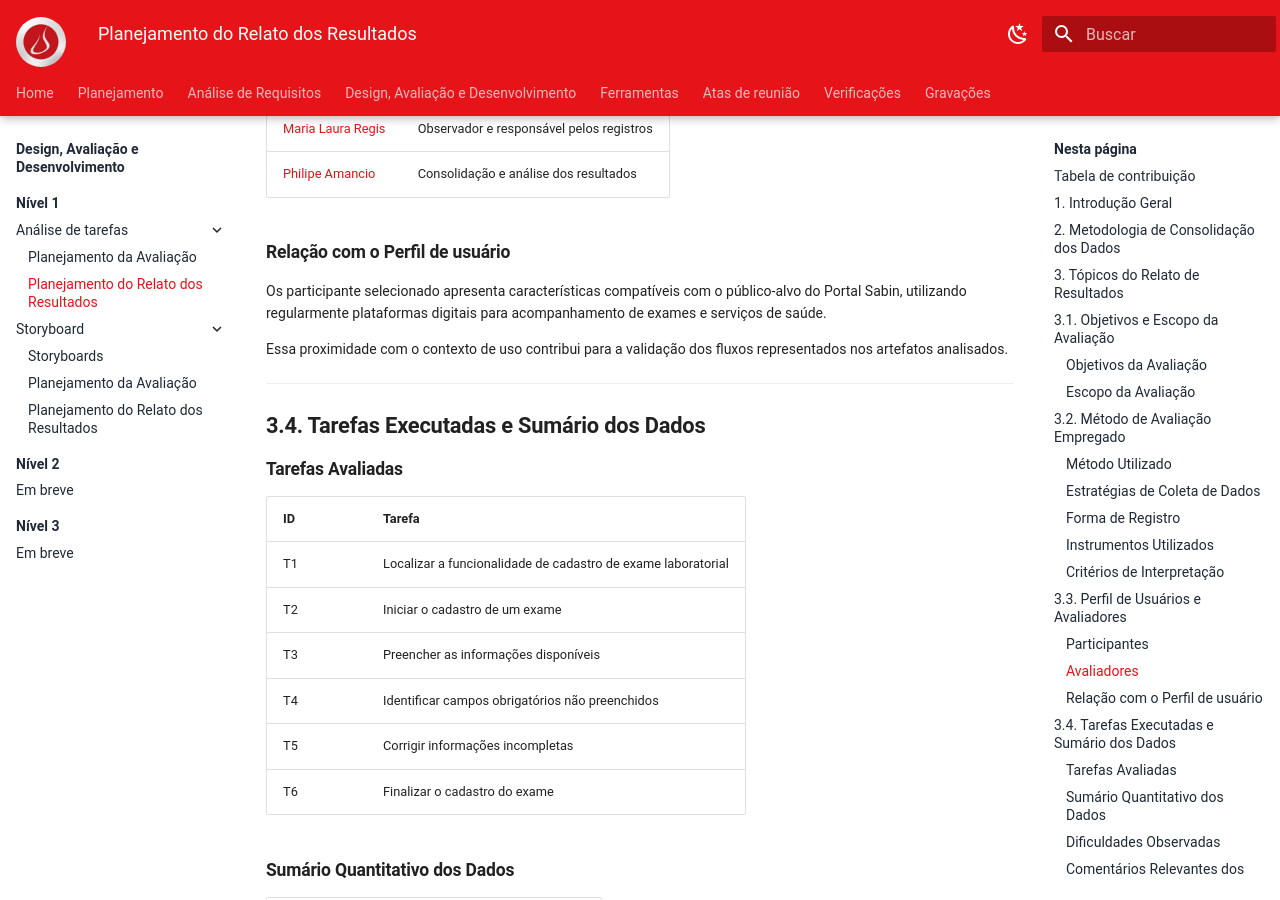
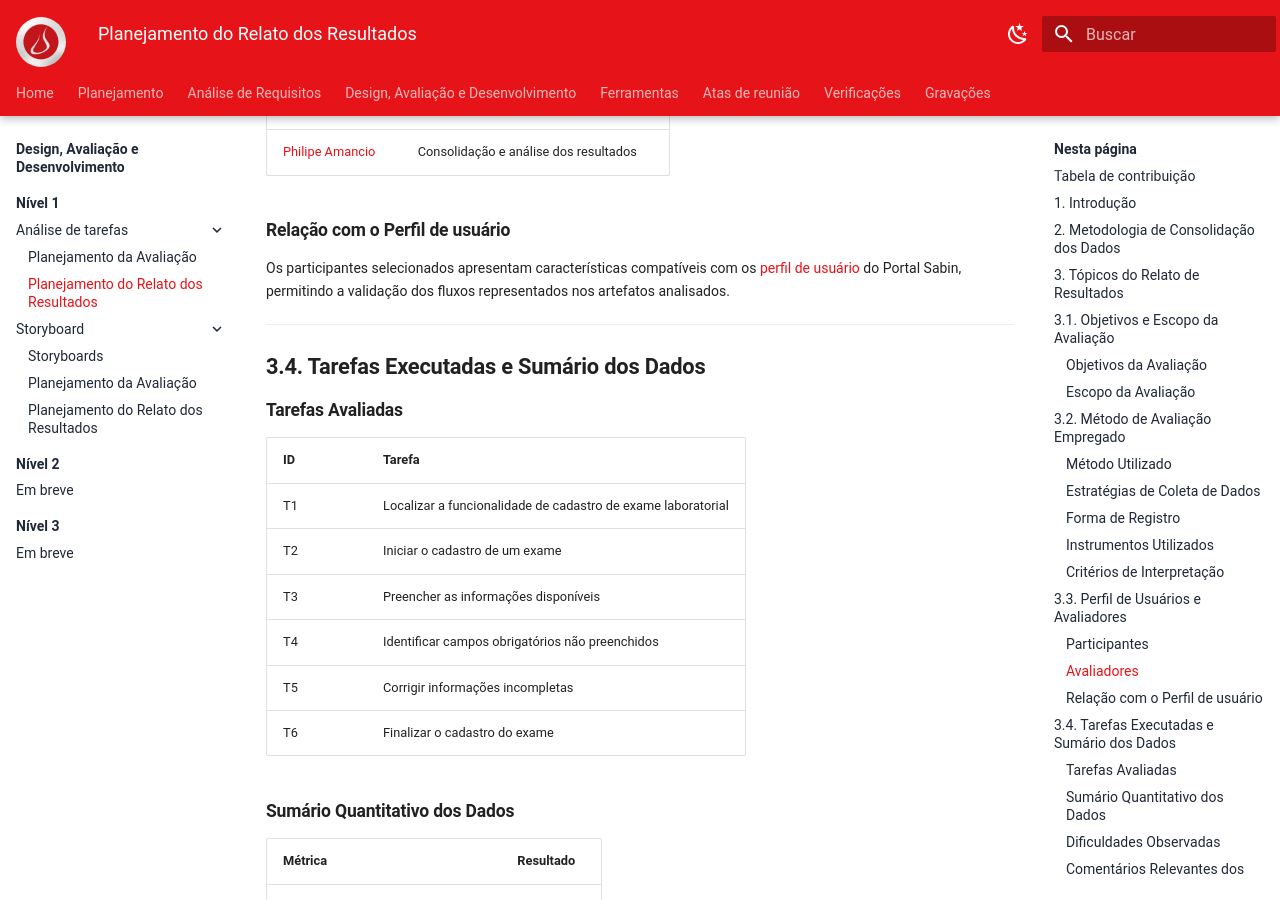
Before and after one commit to Interacao-Humano-Computador/2026.1-Grupo07, an MkDocs documentation site: the page built from docs/AvaliacaoDesenvolvimento/Nivel01/AnaliseDeTarefas/PlanejamentoDosResultados.md, in a window 1280 px wide and 900 px high, scrolled down 2944 px. Built offline with MkDocs 1.6.1 and Material for MkDocs 9.7.7, drawn with Linux system fonts in a browser that asks for light colours; some of the changed text lies outside the part shown.

Commit message:
docs: little fix

```diff
--- a/docs/AvaliacaoDesenvolvimento/Nivel01/AnaliseDeTarefas/PlanejamentoDosResultados.md
+++ b/docs/AvaliacaoDesenvolvimento/Nivel01/AnaliseDeTarefas/PlanejamentoDosResultados.md
@@ -7,7 +7,7 @@
 
 ---
 
-## 1. Introdução Geral
+## 1. Introdução
 
 Este documento tem como objetivo definir o planejamento e a estrutura padronizada para o relato dos resultados da avaliação de Análise de Tarefas do Portal Sabin. O intuito é garantir que, após a coleta empírica de dados, todos os avaliadores da equipe sigam a mesma metodologia de consolidação e interpretação das informações obtidas durante as sessões de avaliação <span class="hover-image">(BARBOSA; SILVA, 2021, p. 279).<sup class="Print">[PRINT]</sup><img class= "img" src="../../../../assets/topicos-relato-p279.png"> </span>
 
@@ -46,10 +46,9 @@
 Nesta seção deve ser descrito o escopo da avaliação realizada, especificando:
 
 - As tarefas avaliadas;
-- Os fluxos de interação analisados;
+- Os fluxos analisados;
 - Os artefatos da Análise de Tarefas utilizados na avaliação;
-- As funcionalidades ou partes do sistema contempladas pela análise;
-- As limitações ou exclusões do estudo, quando aplicável.
+- Que a
 
 O relato deve delimitar claramente quais aspectos do sistema foram avaliados e quais não fizeram parte da investigação conduzida.
 
@@ -119,9 +118,7 @@
 
 ### Relação com o Perfil de usuário
 
-Os participante selecionado apresenta características compatíveis com o público-alvo do Portal Sabin, utilizando regularmente plataformas digitais para acompanhamento de exames e serviços de saúde.
-
-Essa proximidade com o contexto de uso contribui para a validação dos fluxos representados nos artefatos analisados.
+Os participantes selecionados apresentam características compatíveis com os [perfil de usuário](../../../requisitos/perfilDeUsuario.md) do Portal Sabin, permitindo a validação dos fluxos representados nos artefatos analisados.
 
 ---
 
```
Also changed, not shown: other parts of docs/AvaliacaoDesenvolvimento/Nivel01/AnaliseDeTarefas/PlanejamentoDosResultados.md (+1 -1 lines).
